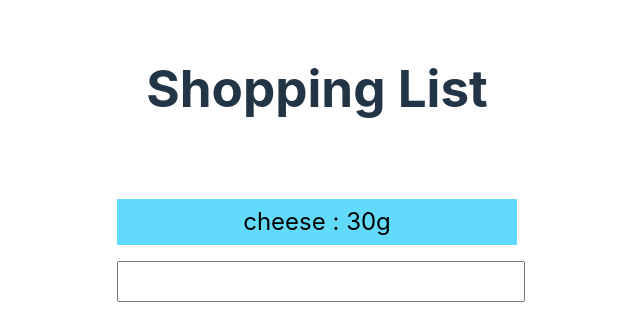
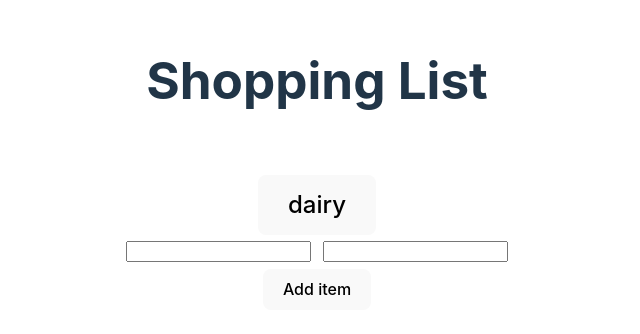
Before and after one commit to srichardson-scottlogic/shopping-list, a React (Vite) app in the folder shopping-list-web/: page / in a window 1280 px wide. Shown: the part 220-554 px from the top of the page, without its empty margins (323-963 px from the left). Built offline with nearby package versions, Linux system fonts and the light colour scheme.

Commit message:
Add collapsible category component

```diff
--- a/shopping-list-web/src/App.css
+++ b/shopping-list-web/src/App.css
@@ -14,16 +14,3 @@
   padding: 0;
   list-style: none;
 }
-#list-container ul li {
-  padding: 5px;
-  font-size: 24px;
-  background-color: #61dafb;
-  color: black;
-  margin-bottom: 2px;
-  overflow: auto;
-  height: fit-content;
-}
-#list-container input {
-  width: 100%;
-  height: 35px;
-}
--- a/shopping-list-web/src/App.tsx
+++ b/shopping-list-web/src/App.tsx
@@ -2,7 +2,7 @@ import { useState } from "react";
 import "./App.css";
 
 import IListItem from "./ListItem/IListItem";
-import ListDisplay from "./ListDisplay/ListDisplay";
+import CollapsibleCategory from "./CollapsibleCategory/CollapsibleCategory";
 import InputText from "./InputText/InputText";
 
 function App() {
@@ -14,10 +14,10 @@ function App() {
     <>
       <h1>Shopping List</h1>
       <div id="list-container">
-        <ListDisplay items={items} />
+        <CollapsibleCategory category="dairy" items={items} />
         <InputText
-          handleSubmit={(item: string) => {
-            setItems([...items, { product: item, amount: "30g" }]);
+          handleSubmit={(product: string, amount: string) => {
+            setItems([...items, { product: product, amount: amount }]);
           }}
         />
       </div>
--- /dev/null
+++ b/shopping-list-web/src/CollapsibleCategory/CollapsibleCategory.css
@@ -0,0 +1,8 @@
+.collapse-button {
+  font-size: x-large;
+}
+
+.collapse-parent {
+  overflow: hidden;
+  transition: height ease 0.9s;
+}
--- /dev/null
+++ b/shopping-list-web/src/CollapsibleCategory/CollapsibleCategory.tsx
@@ -0,0 +1,30 @@
+import ListDisplay from "../ListDisplay/ListDisplay";
+import IListItem from "../ListItem/IListItem";
+import "./CollapsibleCategory.css";
+
+import { useState, useRef } from "react";
+
+export default function CollapsibleCategory(props: {
+  category: string;
+  items: IListItem[];
+}) {
+  const [open, setOpen] = useState(true);
+  const contentRef = useRef<HTMLDivElement>();
+  const childHeight = contentRef.current ? contentRef.current.scrollHeight : 0;
+
+  return (
+    <div>
+      <button className="collapse-button" onClick={() => setOpen(!open)}>
+        {props.category}
+      </button>
+      <div
+        className="collapse-parent"
+        ref={contentRef} //TODO: Why is ref underlined? What is ref DOING
+        style={open ? { height: childHeight + "px" } : { height: "0px" }}
+      >
+        <ListDisplay items={props.items} />
+        <hr />
+      </div>
+    </div>
+  );
+}
--- a/shopping-list-web/src/InputText/InputText.tsx
+++ b/shopping-list-web/src/InputText/InputText.tsx
@@ -2,20 +2,29 @@ import { useState } from "react";
 
 export default function InputText(props) {
   //TODO: What type should this props be?
-  const [value, setValue] = useState("");
+  const [product, setProduct] = useState("");
+  const [amount, setAmount] = useState("");
   return (
     <form
       onSubmit={(e) => {
+        console.log(e);
         e.preventDefault();
-        props.handleSubmit(value);
-        setValue("");
+        props.handleSubmit(product, amount);
+        setProduct("");
+        setAmount("");
       }}
     >
       <input
         type="text"
-        value={value}
-        onChange={(e) => setValue(e.target.value)}
+        value={product}
+        onChange={(e) => setProduct(e.target.value)}
       />
+      <input
+        type="text"
+        value={amount}
+        onChange={(e) => setAmount(e.target.value)}
+      />
+      <button type="submit">Add item</button>
     </form>
   );
 }
--- /dev/null
+++ b/shopping-list-web/src/ListDisplay/ListDisplay.css
@@ -0,0 +1,5 @@
+.list-display {
+  border: 1px solid rgb(128, 123, 123);
+  padding: 0.5rem;
+  border-radius: 5px;
+}
--- a/shopping-list-web/src/ListDisplay/ListDisplay.tsx
+++ b/shopping-list-web/src/ListDisplay/ListDisplay.tsx
@@ -1,9 +1,10 @@
 import IListItem from "../ListItem/IListItem";
 import ListItem from "../ListItem/ListItem";
+import "./ListDisplay.css";
 
 export default function ListDisplay(props: { items: IListItem[] }) {
   const items = props.items.map((item, i) => (
     <ListItem key={i} product={item.product} amount={item.amount} />
   ));
-  return <ul>{items}</ul>;
+  return <ul className="list-display">{items}</ul>;
 }
--- /dev/null
+++ b/shopping-list-web/src/ListItem/ListItem.css
@@ -0,0 +1,7 @@
+label {
+  font: 1rem "Fira Sans", sans-serif;
+}
+
+input {
+  margin: 0.4rem;
+}
--- a/shopping-list-web/src/ListItem/ListItem.tsx
+++ b/shopping-list-web/src/ListItem/ListItem.tsx
@@ -1,5 +1,13 @@
 import ListItemInterface from "./IListItem";
+import "./ListItem.css";
 
 export default function ListItem(props: ListItemInterface) {
-  return <li>{props.product + " : " + props.amount}</li>;
+  return (
+    <div className="list-items">
+      <input type="checkbox" id={props.product} name={props.product} />
+      <label htmlFor={props.product}>
+        {props.product + " : " + props.amount}
+      </label>
+    </div>
+  );
 }
```
